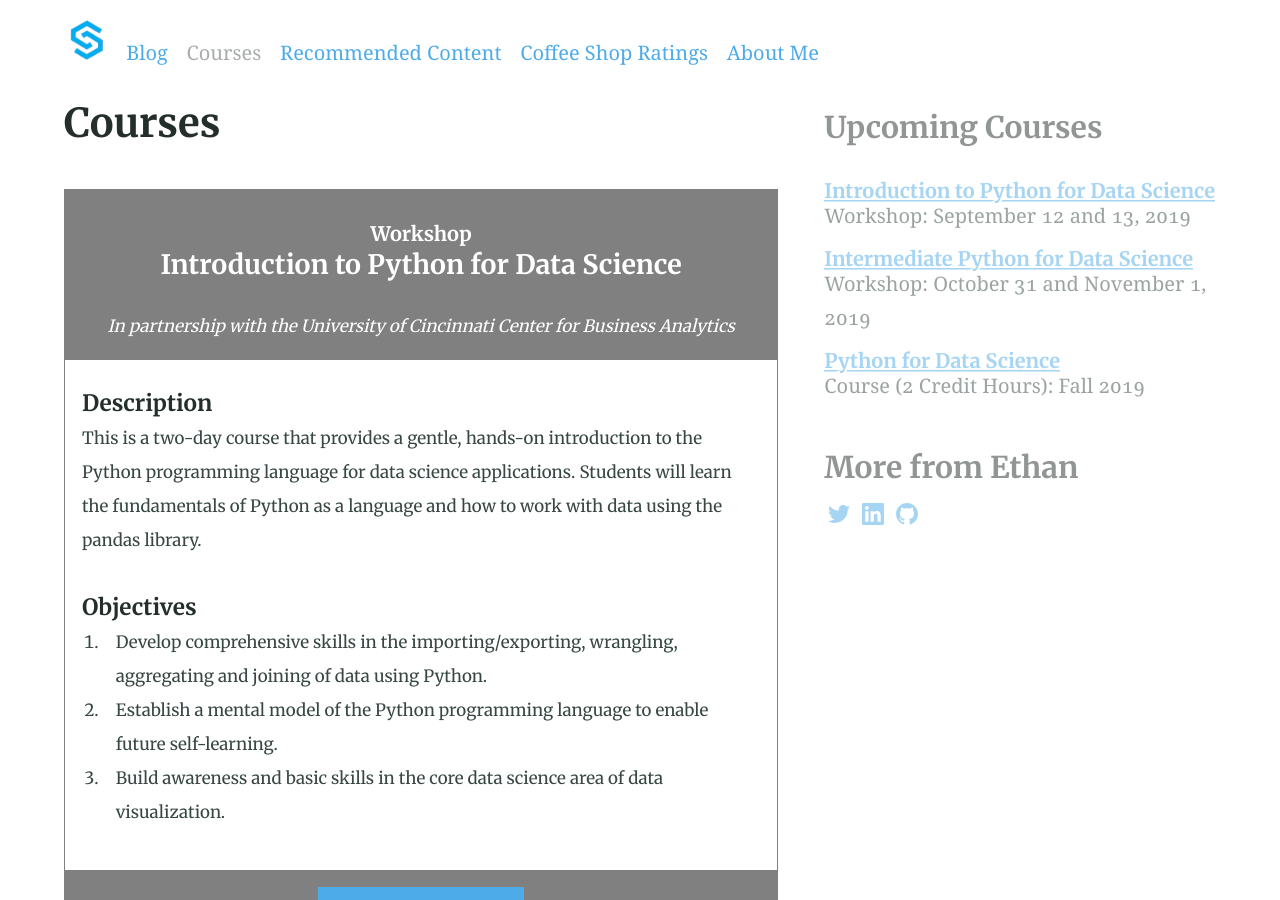
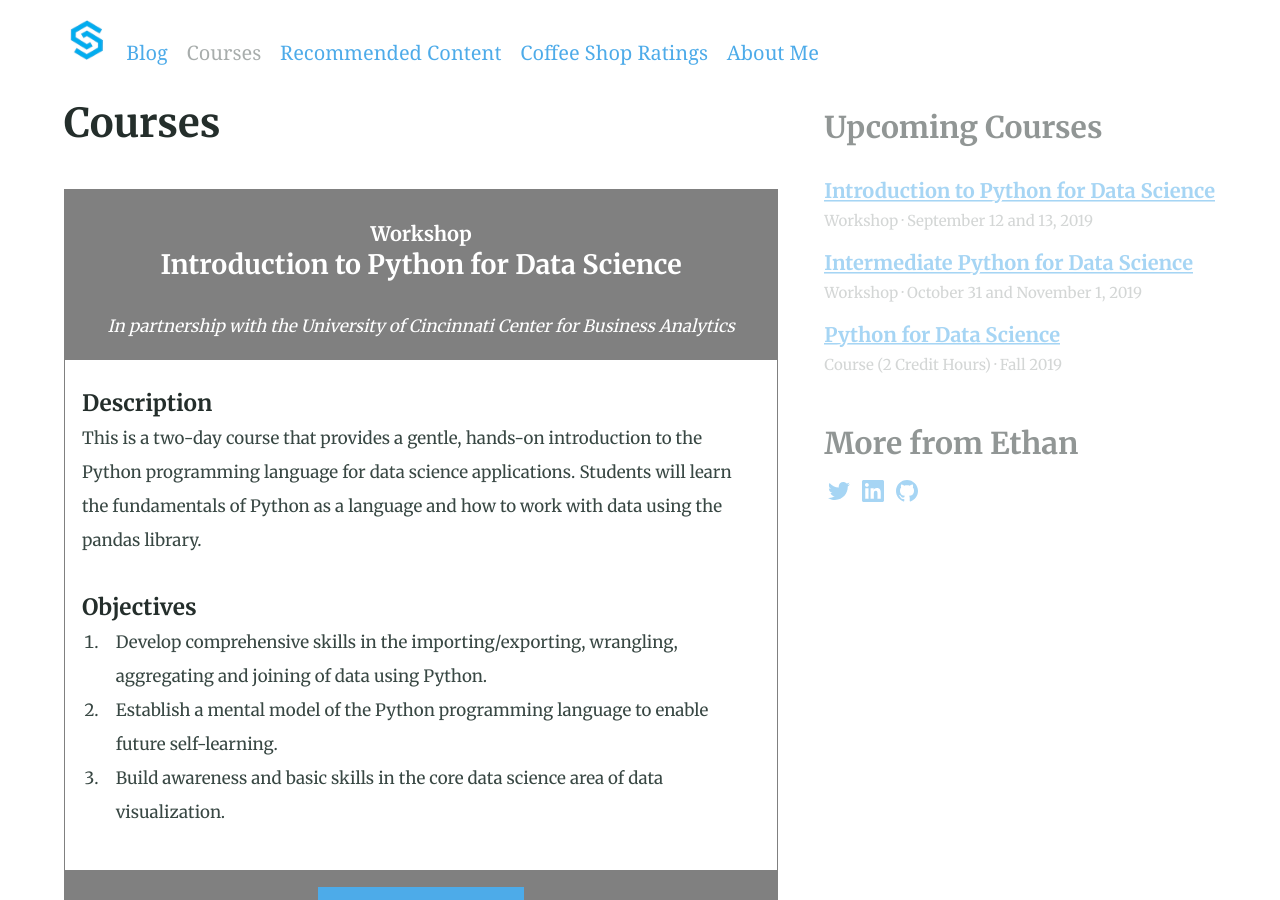
Before and after one commit to eswan18/ethanswan.com, a Jekyll site: the page built from courses/index.md, in a window 1280 px wide and 900 px high. Built offline with Jekyll 4.4.1, drawn with Linux system fonts in a browser that asks for light colours.

Commit message:
Style course-meta in course nav.

```diff
--- a/_includes/upcoming-courses.html
+++ b/_includes/upcoming-courses.html
@@ -4,7 +4,7 @@
     <li class="item  item--post">
       <article class="article  article--post  typeset">
         <h6><a href="/courses/#{{ course.name | slugify }}">{{ course.name }}</a></h6>
-        {{ course.type }}: {{ course.upcoming-date }}
+        <small class="small course-meta">{{ course.type }} &middot; {{ course.upcoming-date }}</small>
 
       </article>
     </li>
```
